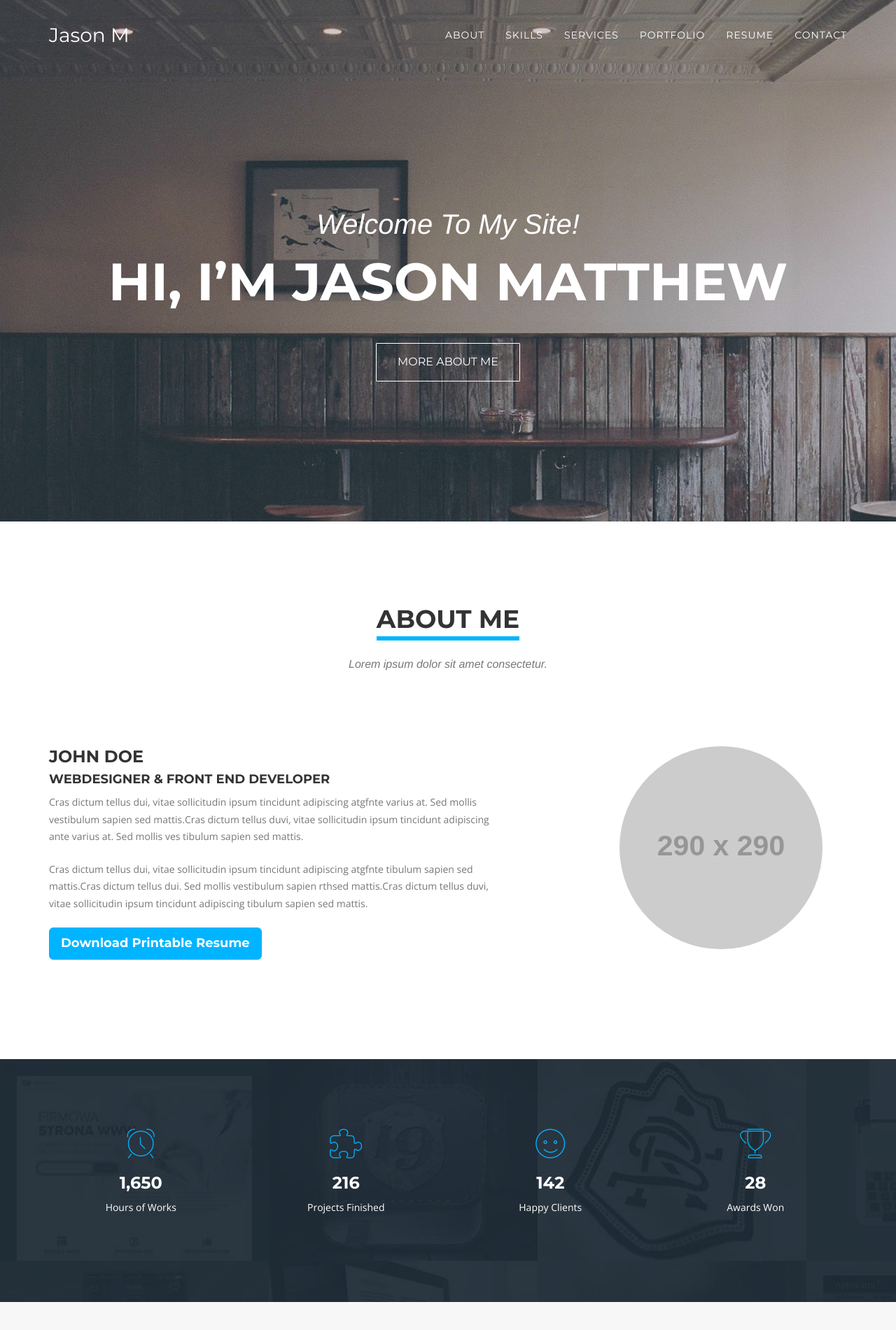
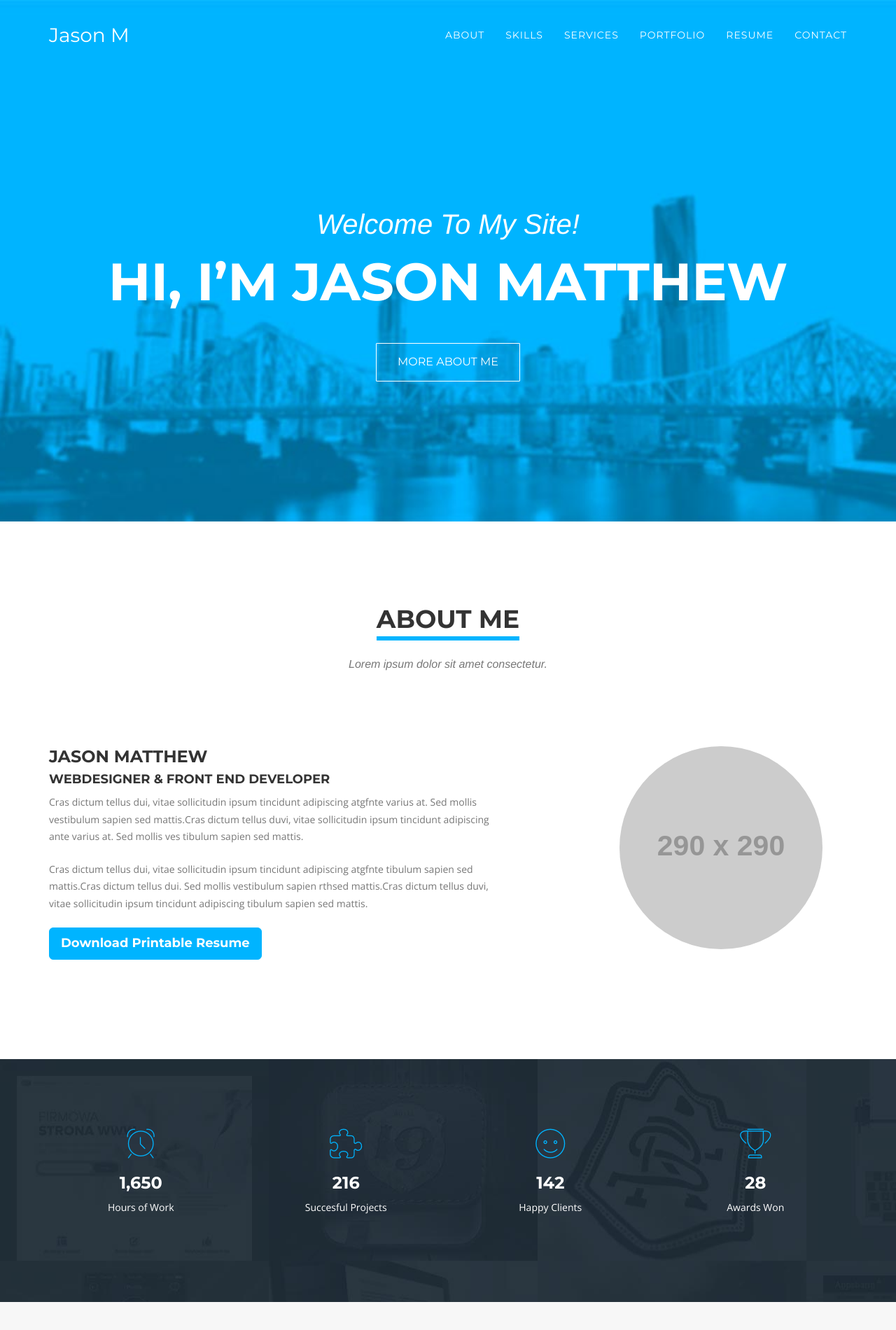
Before and after one commit to jasonm4130/Jason-M-Personal-Site, a website: page assets/pugfiles/index.pug in a window 1280 px wide. Shown: the top 1900 px of the page at 70% size. Drawn offline with nearby package versions, Linux system fonts and the light colour scheme; files that its build step writes are made by us from their sources; placeholder pictures from the web are drawn by us; files whose address does not match are found by name; a web font is replaced by a local one.

Commit message:
Chnaged Hero Background

```diff
--- a/assets/pugfiles/index.pug
+++ b/assets/pugfiles/index.pug
@@ -6,7 +6,7 @@ html(lang='en')
     meta(name='viewport', content='width=device-width, initial-scale=1')
     meta(name='description', content='Responsive One Page Resume/CV')
     meta(name='author', content='Linewp')
-    title Flatfy - Responsive One Page Resume/CV
+    title Jason Matthew - Personal Site
     // CSS Files
     link(href='assets/css/styles.css', rel='stylesheet')
     // Google Fonts
@@ -74,7 +74,7 @@ html(lang='en')
           .col-lg-4.text-center.col-md-4.col-sm-4.col-xs-12.pull-right.media.wow.zoomIn.animated
             img.img-circle.img-me(alt='', src='http://placehold.it/290x290.jpg')
           .col-lg-7.col-md-7.col-sm-7.col-xs-12.pull-left.media
-            h3 John Doe
+            h3 Jason Matthew
             h4 Webdesigner & Front end Developer
             p.text-muted
               | Cras dictum tellus dui, vitae sollicitudin ipsum tincidunt adipiscing atgfnte varius at. Sed mollis vestibulum sapien sed mattis.Cras dictum tellus duvi, vitae sollicitudin ipsum tincidunt adipiscing ante varius at. Sed mollis ves
@@ -92,11 +92,11 @@ html(lang='en')
           .col-sm-3.col-xs-6.wow.flipInY.animated
             i.icon-alarmclock.fa-3x
             h3.total-number-1 1,650
-            p Hours of Works
+            p Hours of Work
           .col-sm-3.col-xs-6.wow.flipInY.animated
             i.icon-puzzle.fa-3x
             h3.total-number-2 216
-            p Projects Finished
+            p Succesful Projects
           .col-sm-3.col-xs-6.wow.flipInY.animated
             i.icon-happy.fa-3x
             h3.total-number-3 142
--- a/assets/sass/modules/hero.sass
+++ b/assets/sass/modules/hero.sass
@@ -2,7 +2,7 @@ header
   text-align: center
   color: #fff
   background-attachment: scroll
-  background-image: url(../img/header-bg.jpg)
+  background-image: url(../img/cityscape.jpg)
   background-position: center center
   background-repeat: no-repeat
   background-size: cover
@@ -22,3 +22,10 @@ header
       font-size: 50px
       font-weight: 700
       line-height: 50px
+    .page-scroll.btn-x2
+      transition: all 0.3s ease-in-out
+      &:hover
+        transform: scale(1.1)
+        border-color: $white
+        color: $white
+        background: transparentize($white, .8)
```
Also changed, not shown: assets/css/styles.css, assets/img/cityscape.jpg (added), index.html.
